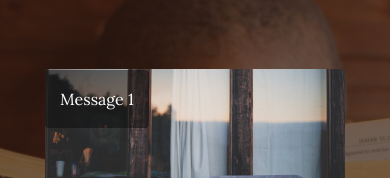
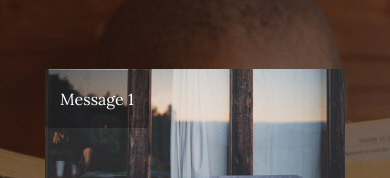
Before and after one commit to mstrkuku/RCCGHOP, a website: page src/app/index.html in a window 390 px wide. Shown: the part 182-360 px from the top of the page. Drawn offline with nearby package versions, Linux system fonts and the light colour scheme; some packages are replaced by stand-ins of ours; files that its build step writes are made by us from their sources; a script that the page names is missing.

Commit message:
added style to carousel message

```diff
--- a/src/app/sass/carousel.sass
+++ b/src/app/sass/carousel.sass
@@ -5,5 +5,5 @@
 
 @media (max-width: 991px)
   .carousel-message
-    background-color: rgba(10, 10, 10, 0.5)
+    background-color: rgba(10, 10, 10, 0.35)
     border-radius: 0.25rem
```
Also changed, not shown: src/app/css/carousel.css.
